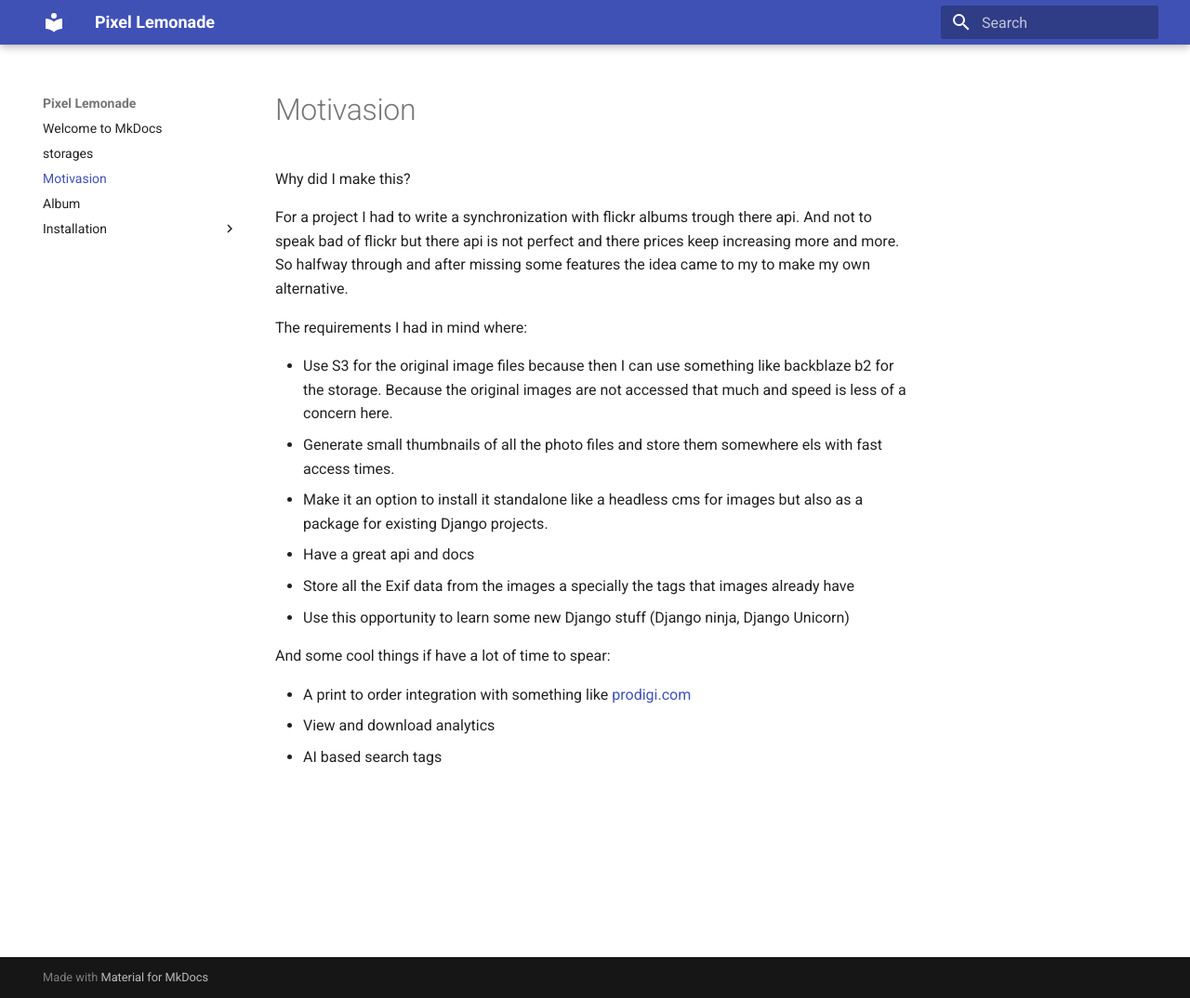
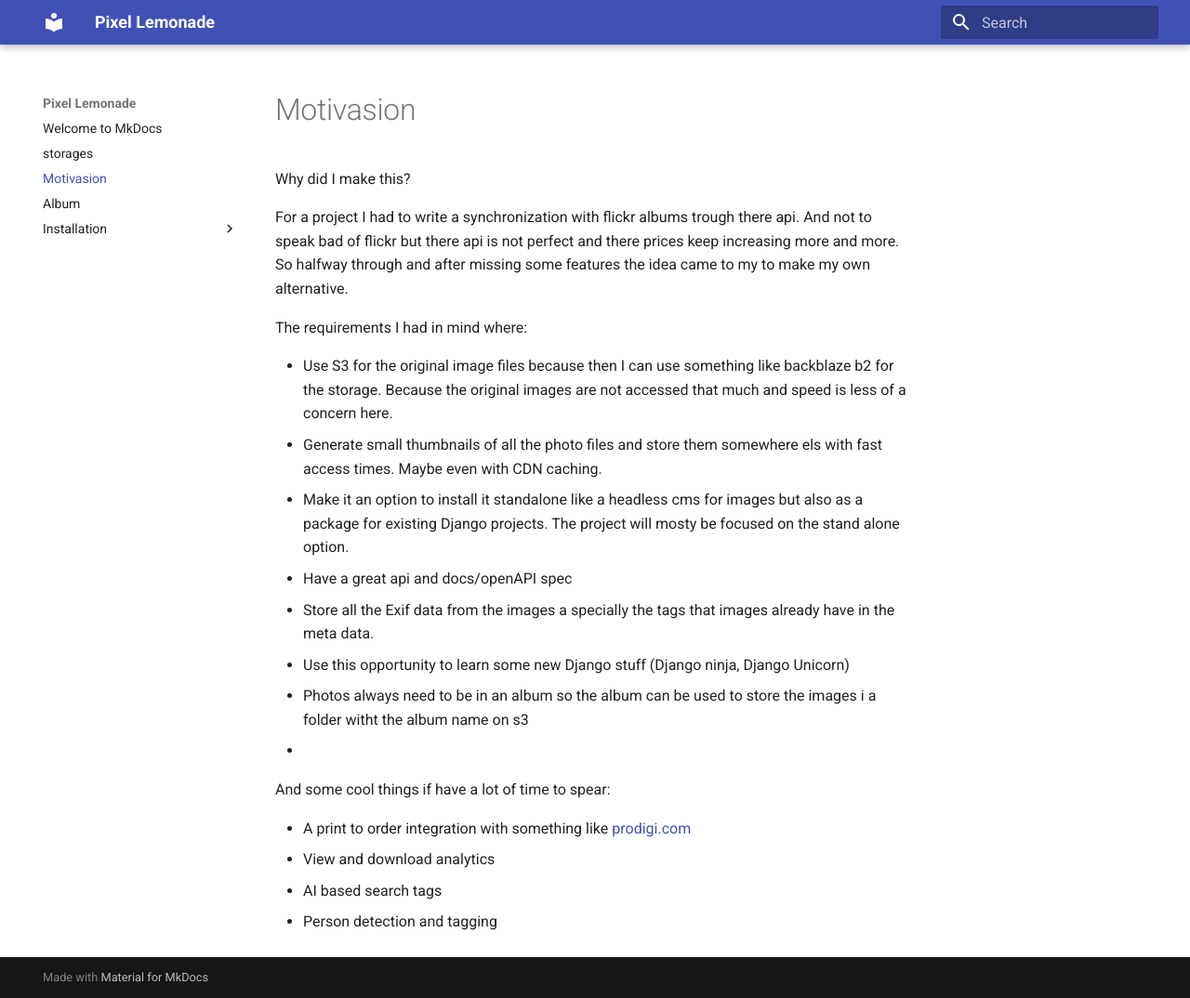
Before and after one commit to slice-of-bits/pixellemonade, an MkDocs documentation site: the page built from docs/docs/motivasion.md, in a window 1280 px wide and 1074 px high. Shown: the whole window at 93% size. Built offline with MkDocs 1.6.1 and Material for MkDocs 9.7.7, drawn with Linux system fonts in a browser that asks for light colours.

Commit message:
update a part of the docs

```diff
--- a/docs/docs/motivasion.md
+++ b/docs/docs/motivasion.md
@@ -8,14 +8,17 @@ The requirements I had in mind where:
 
 - Use S3 for the original image files because then I can use something like backblaze b2 for the storage.
 Because the original images are not accessed that much and speed is less of a concern here.
-- Generate small thumbnails of all the photo files and store them somewhere els with fast access times.
-- Make it an option to install it standalone like a headless cms for images but also as a package for existing Django projects.
-- Have a great api and docs
-- Store all the Exif data from the images a specially the tags that images already have
+- Generate small thumbnails of all the photo files and store them somewhere els with fast access times. Maybe even with CDN caching.
+- Make it an option to install it standalone like a headless cms for images but also as a package for existing Django projects. The project will mosty be focused on the stand alone option.
+- Have a great api and docs/openAPI spec
+- Store all the Exif data from the images a specially the tags that images already have in the meta data.
 - Use this opportunity to learn some new Django stuff (Django ninja, Django Unicorn)
+- Photos always need to be in an album so the album can be used to store the images i a folder witht the album name on s3
+-
 
 And some cool things if have a lot of time to spear:
 
 - A print to order integration with something like [prodigi.com](https://www.prodigi.com/)
 - View and download analytics
 - AI based search tags
+- Person detection and tagging
```
